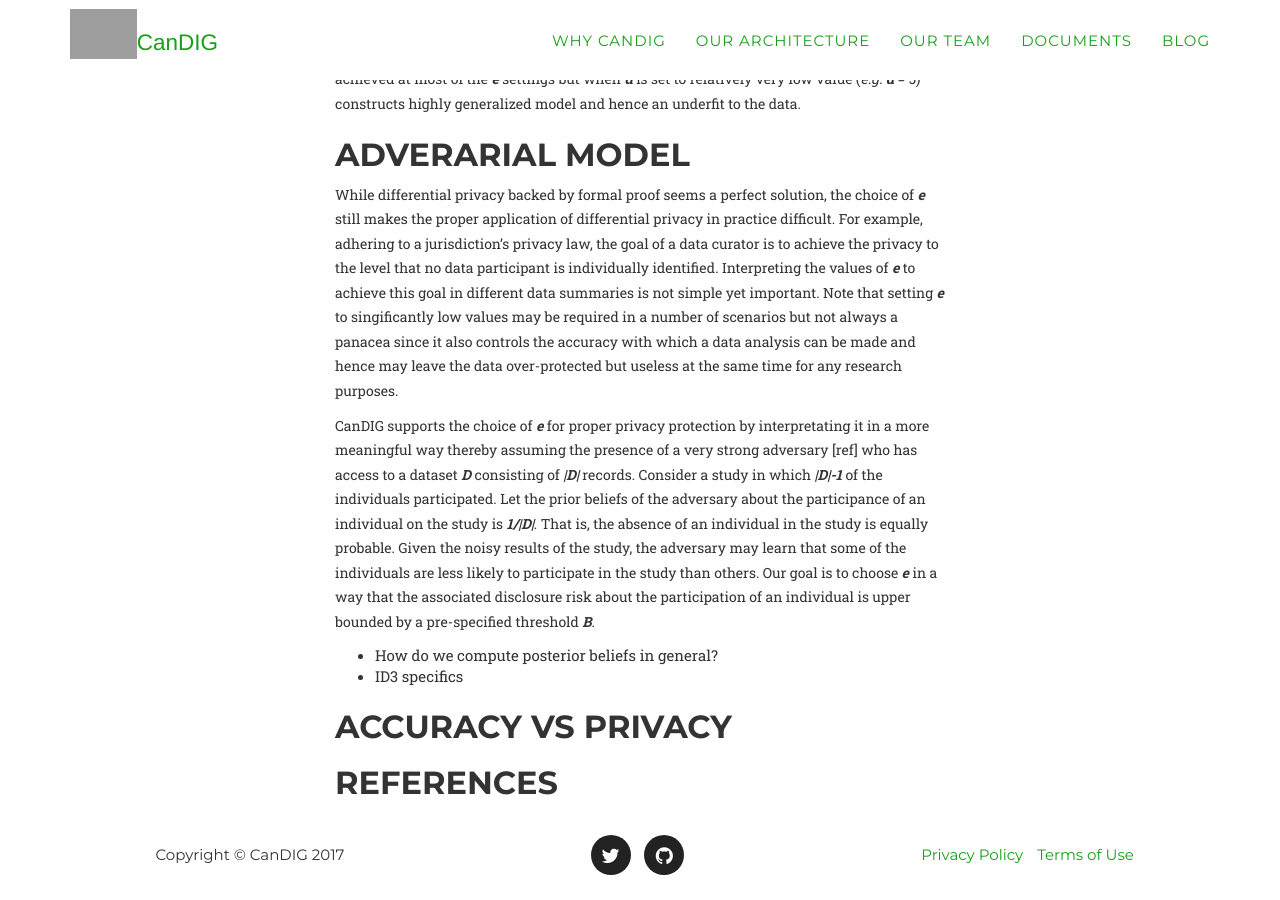
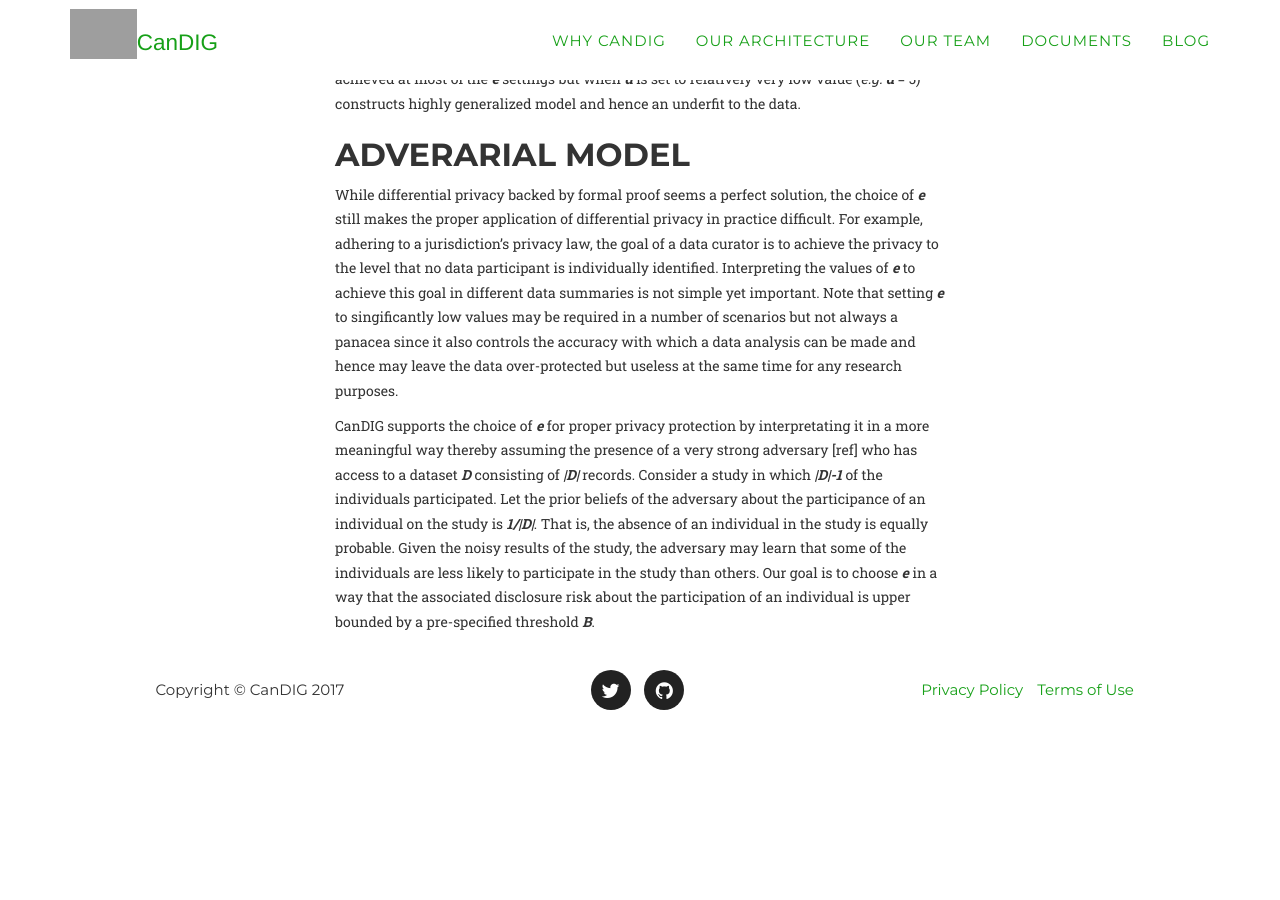
Before and after one commit to CanDIG/candig.github.io, a Jekyll site: the page built from _posts/2017-05-25-distributed-privacy-preserving-data-mining.md, in a window 1280 px wide and 900 px high, scrolled down 4384 px. Built offline with Jekyll 4.4.1, drawn with Linux system fonts in a browser that asks for light colours; some web fonts are replaced; after the commit the page ends 5119 px from its top, so only the background shows below that; grey boxes are pictures that could not be loaded.

Commit message:
Update 2017-05-25-distributed-privacy-preserving-data-mining.md

```diff
--- a/_posts/2017-05-25-distributed-privacy-preserving-data-mining.md
+++ b/_posts/2017-05-25-distributed-privacy-preserving-data-mining.md
@@ -226,10 +226,3 @@ to participate in the study than others. Our goal is to choose
 **_e_** in a way that the associated disclosure risk about the
 participation of an individual is upper bounded by a pre-specified
 threshold **_B_**.
-
-* How do we compute posterior beliefs in general?
-* ID3 specifics
-
-## Accuracy vs Privacy
-
-## References
```
